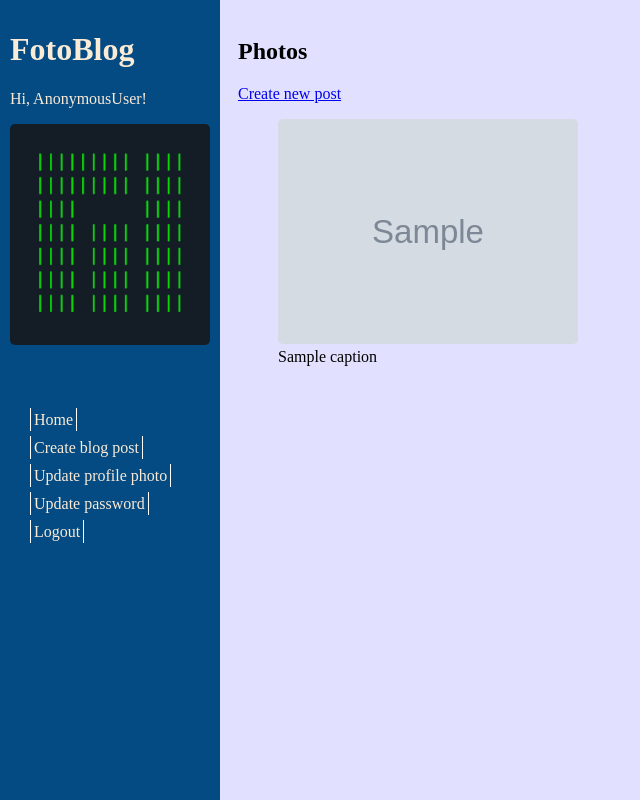
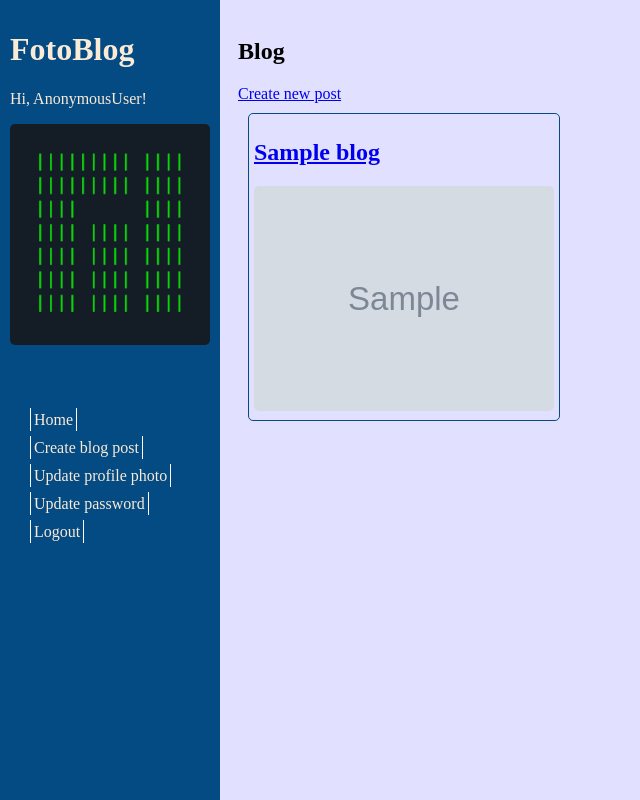
Before and after one commit to slv-improver/django_tuto_2, a Django app: template blog/templates/blog/home.html in a window 1280 px wide. Shown: the whole page, without its empty margins (0-640 px from the left). Run offline with Django 3.2, Linux system fonts and the light colour scheme; the template is opened without the code that fills it: most values are stand-ins (such as "Sample title", 1, 10 or a date in 2020); grey boxes marked "Sample" are stand-in pictures.

Commit message:
display blog posts on home page

```diff
--- a/blog/templates/blog/home.html
+++ b/blog/templates/blog/home.html
@@ -1,16 +1,18 @@
 {% extends 'base.html' %}
 
 {% block content %}
-<h2>Photos</h2>
+<h2>Blog</h2>
 <a href="{% url 'create_post' %}">Create new post</a>
 
-<div class="photos-list">
+<div class="blog-list">
 
-    {% for photo in photos %}
-    <figure>
-        <img src="{{ photo.image.url }}">
-        <figcaption>{{ photo.caption }}</figcaption>
-    </figure>
+    {% for blog in blogs %}
+    <div class="post">
+        <a href="{% url 'blog_post' blog.id %}">
+            <h2>{{ blog.title }}</h2>
+            <img src="{{ blog.photo.image.url }}">
+        </a>
+    </div>
     {% endfor %}
 
 </div>
--- a/blog/views.py
+++ b/blog/views.py
@@ -6,7 +6,8 @@ from . import models
 @login_required
 def home(r):
     photos = models.Photo.objects.all()
-    return render(r, 'blog/home.html', {'photos': photos})
+    blogs = models.Blog.objects.all()
+    return render(r, 'blog/home.html', {'photos': photos, 'blogs': blogs})
 
 @login_required
 def blog_and_photo_upload(req):
--- a/static/style.css
+++ b/static/style.css
@@ -39,8 +39,15 @@ main {
     margin-left: 220px;
 }
 
-.photos-list {
+.blog-list {
     display: flex;
+}
+
+.post {
+    border: 1px #044a83 solid;
+    border-radius: 5px;
+    padding: 5px;
+    margin: 10px;
 }
 
 img {
```
